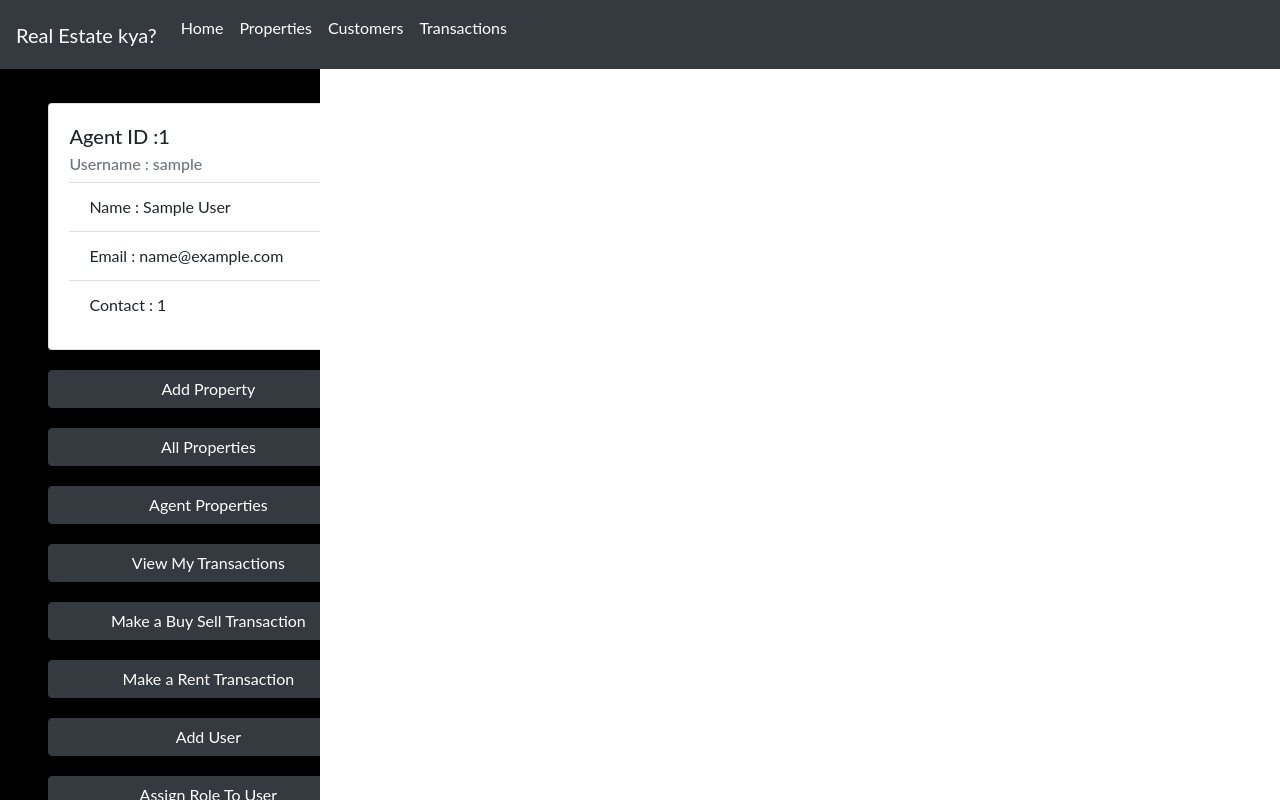
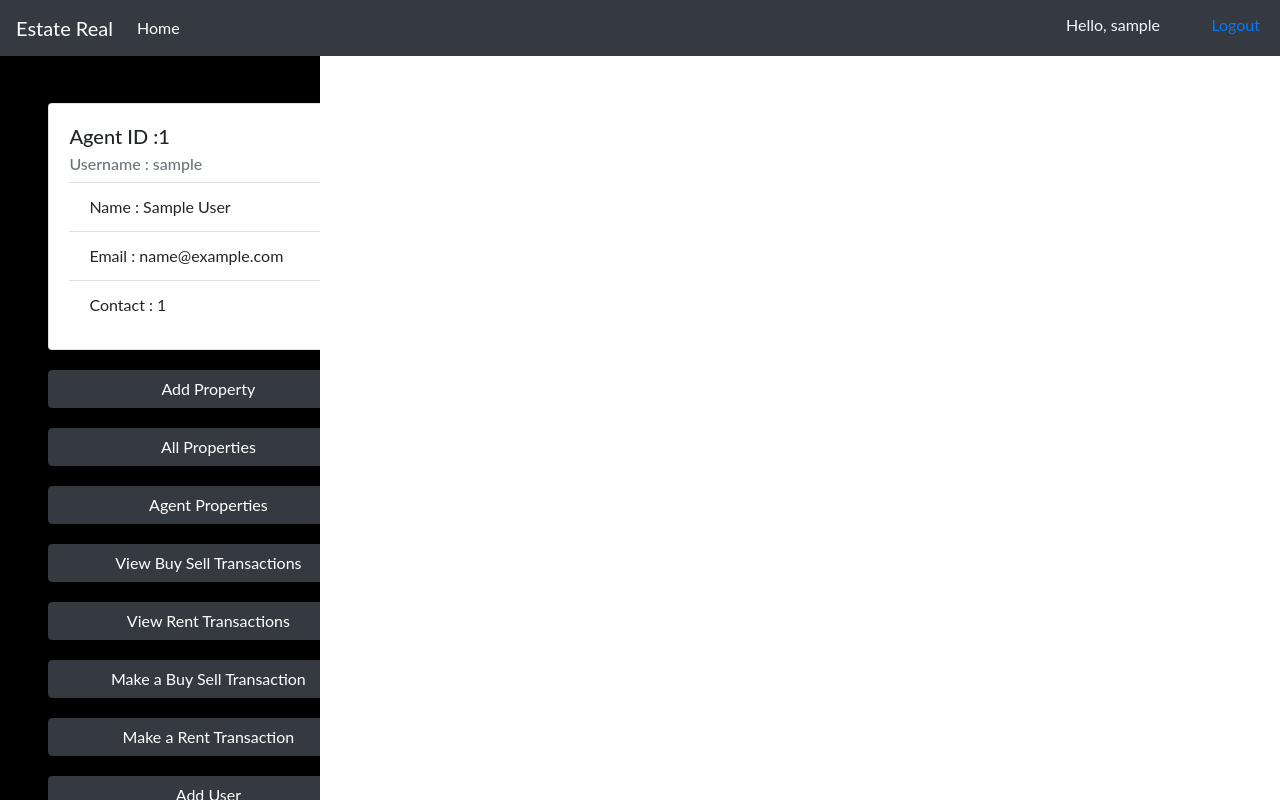
Before and after one commit to harshgaud2918/dbms_project, a Django app: page /agent_dash in a window 1280 px wide. Run offline with Django 3.2, Linux system fonts and the light colour scheme; a user stored in the database is signed in; tables that the repository leaves empty hold one stand-in row (values such as "Sample post"); some libraries are stand-ins or nearby versions.

Commit message:
Linked Navbar

```diff
--- a/accounts/templates/agent_base.html
+++ b/accounts/templates/agent_base.html
@@ -16,18 +16,17 @@
 <body>
   <!-- Navigation bar -->
     <nav class="navbar navbar-expand-lg navbar-dark bg-dark fixed-top" style="margin-bottom: 10px;">
-        <a class="navbar-brand" href="#">Real Estate kya? </a>
+        <a class="navbar-brand" href="">Estate Real </a>
         <button class="navbar-toggler" type="button" data-toggle="collapse" data-target="#navbarNavAltMarkup" aria-controls="navbarNavAltMarkup" aria-expanded="false" aria-label="Toggle navigation">
           <span class="navbar-toggler-icon"></span>
         </button>
         <div class="collapse navbar-collapse" id="navbarNavAltMarkup">
           <div class="navbar-nav">
-            <a class="nav-item nav-link active" href="#">Home <span class="sr-only">(current)</span></a>
-            <a class="nav-item nav-link active" href="#">Properties</a>
-            <a class="nav-item nav-link active" href="#">Customers</a>
-            <a class="nav-item nav-link active" href="#">Transactions</a>
-            <a style="color: aliceblue; margin-left: 850px;margin-top: 5px;" class="hello-msg">Hello, {{request.user}}</a>
-            <a  style=" margin-left: 30px;margin-top: 5px;" class="hello-msg" href="{% url 'logout' %}">Logout</a>
+            <a class="nav-item nav-link active" href="{% url 'agent_dash' %}">Home <span class="sr-only">(current)</span></a>
+
+
+            <a style="color: aliceblue; margin-top: 5px;position: absolute;right: 120px;" class="hello-msg">Hello, {{request.user}}</a>
+            <a  style=" position: absolute;right: 20px;margin-top: 5px;" class="hello-msg" href="{% url 'logout' %}">Logout</a>
           </div>
         </div>
     </nav>
@@ -47,7 +46,8 @@
     <a href="{% url 'add_property' %}"><button type="button" class="btn btn-dark" style="width: 20rem; margin: 10px;">Add Property</button></a>
     <a href="{% url 'view_all_properties' %}"><button type="button" class="btn btn-dark" style="width: 20rem; margin: 10px;">All Properties</button></a>
     <a href="{% url 'agent_properties' %}"><button type="button" class="btn btn-dark" style="width: 20rem; margin: 10px;">Agent Properties</button></a>
-    <a href="{% url 'view_transactions' %}"><button type="button" class="btn btn-dark" style="width: 20rem; margin: 10px;">View My Transactions</button></a>
+    <a href="{% url 'view__buySell_transactions' %}"><button type="button" class="btn btn-dark" style="width: 20rem; margin: 10px;">View  Buy Sell Transactions</button></a>
+    <a href="{% url 'view_rent_transactions' %}"><button type="button" class="btn btn-dark" style="width: 20rem; margin: 10px;">View  Rent Transactions</button></a>
     <a href="{% url 'make_buy_sell_transaction' %}"><button type="button" class="btn btn-dark" style="width: 20rem; margin: 10px;">Make a Buy Sell Transaction</button></a>
     <a href="{% url 'make_rent_transaction' %}"><button type="button" class="btn btn-dark" style="width: 20rem; margin: 10px;">Make a Rent Transaction</button></a>
     <a href="{% url 'add_user' %}"><button type="button" class="btn btn-dark" style="width: 20rem; margin: 10px;">Add User</button></a>
--- a/accounts/templates/agent_dash.html
+++ b/accounts/templates/agent_dash.html
@@ -1,4 +1,6 @@
 {% extends "agent_base.html" %}
 {% block content %}
 
+
+
 {% endblock %}
--- a/accounts/urls.py
+++ b/accounts/urls.py
@@ -27,5 +27,6 @@ urlpatterns = [
 	path(route='make_rent_transaction', view=views.make_rent_transaction, name="make_rent_transaction"),
     path(route='make_buy_sell_transaction', view=views.make_buy_sell_transaction, name='make_buy_sell_transaction'),
 
-    path(route='view_transactions', view=views.view_transactions, name='view_transactions')
+    path(route='view__buySell_transactions', view=views.view__buySell_transactions, name='view__buySell_transactions'),
+    path(route='view_rent_transactions', view=views.view_rent_transactions, name='view_rent_transactions')
 ]
--- a/accounts/views.py
+++ b/accounts/views.py
@@ -181,18 +181,28 @@ def make_buy_sell_transaction(request):
     return render(request, 'make_buy_sell_transaction.html')
 
 @login_required(login_url='login_as')
-def view_transactions(request):
+def view__buySell_transactions(request):
     username = str(request.user)
     agent = Agent.objects.get(username=username)
     aid = agent.agent_id
     buy_sell_transactions = BuySellTransaction.objects.filter(agent=aid)
-    rent_transactions = RentTransaction.objects.filter(agent=aid)
 
     bsellfilter=TransactionFilter(request.GET,queryset=buy_sell_transactions)
     buy_sell_transactions=bsellfilter.qs
 
+
+    context = {'agent':agent,'buy_sell_transactions':buy_sell_transactions,'bsellfilter':bsellfilter}
+    return render(request, 'view_buySell_transactions.html',context)
+
+@login_required(login_url='login_as')
+def view_rent_transactions(request):
+    username = str(request.user)
+    agent = Agent.objects.get(username=username)
+    aid = agent.agent_id
+
+    rent_transactions = RentTransaction.objects.filter(agent=aid)
     rentfilter=RentFilter(request.GET,queryset=rent_transactions)
     rent_transactions=rentfilter.qs
 
-    context = {'agent':agent,'buy_sell_transactions':buy_sell_transactions,'rent_transactions':rent_transactions,'bsellfilter':bsellfilter,'rentfilter':rentfilter}
-    return render(request, 'view_transactions.html',context)
+    context = {'agent':agent,'rent_transactions':rent_transactions,'rentfilter':rentfilter}
+    return render(request, 'view_rent_transactions.html',context)
--- a/real_estate/settings.py
+++ b/real_estate/settings.py
@@ -78,14 +78,13 @@ WSGI_APPLICATION = 'real_estate.wsgi.application'
 DATABASES = {
     'default': {
         'ENGINE': 'django.db.backends.mysql',
-        'NAME': 'cs241_proj',
+        'NAME': 'cs241_project',
         'HOST': '127.0.0.1',
         'PORT': '3306',
         'USER': 'root',
-        'PASSWORD': 'Mysql',
+        'PASSWORD': 'Aman163Harsh185',
     }
 }
-
 
 # Password validation
 # https://docs.djangoproject.com/en/3.1/ref/settings/#auth-password-validators
```
Also changed, not shown: accounts/filters.py (+9 -0 lines), accounts/templates/view_buySell_transactions.html (added, +60 -0 lines), accounts/templates/view_rent_transactions.html (renamed from accounts/templates/view_transactions.html, +1 -50 lines).
